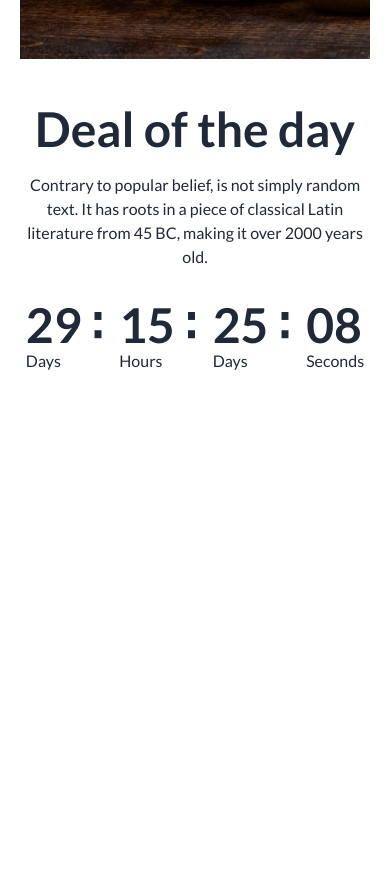
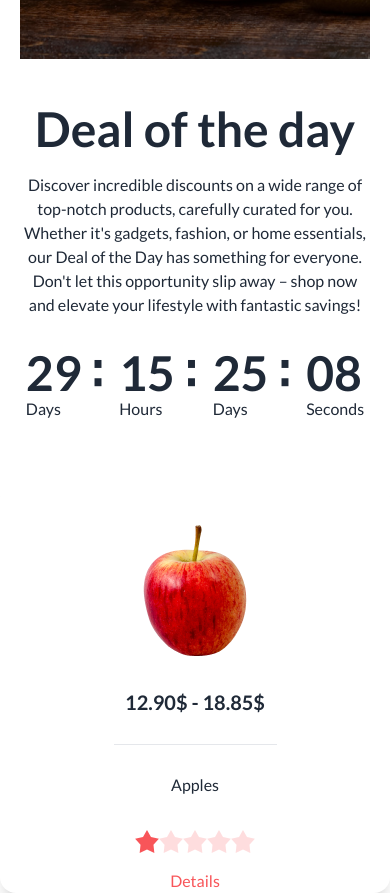
Before and after one commit to shakib-anwar-nibir17/fruit-brust-assignment-milestone3, a plain HTML site: page index.html in a window 390 px wide. Shown: the part 725-1618 px from the top of the page. Before the commit the page ends 1098 px from the top, so only its background shows below. Drawn offline with nearby package versions, Linux system fonts and the light colour scheme; grey boxes are pictures that could not be loaded.

Commit message:
single card completion

```diff
--- a/index.html
+++ b/index.html
@@ -213,15 +213,15 @@
 
     <!-- deal of the day section -->
 <div  class="container mx-auto flex flex-col gap-8  px-5 justify-center md:flex-row md:gap-0">
-  <div class="flex-1 space-y-5 text-center lg:text-left">
+  <div class="flex-1 space-y-5 text-center md:text-left">
 <h1 class="text-5xl font-bold">
   Deal of the day
 </h1>
 <p>
-  Contrary to popular belief, is not simply random text. It has roots in a piece of classical Latin literature from 45 BC, making it over 2000 years old.
+  Discover incredible discounts on a wide range of top-notch products, carefully curated for you. Whether it's gadgets, fashion, or home essentials, our Deal of the Day has something for everyone. Don't let this opportunity slip away – shop now and elevate your lifestyle with fantastic savings!
 </p>
   </div>
-  <div class="flex-1 flex justify-center lg:justify-end space-x-4">
+  <div class="flex-1 flex justify-center md:justify-end space-x-4">
 <div>
   <h1 class="text-5xl font-bold">29  &ratio;</h1>
   <p>Days</p>
@@ -242,6 +242,60 @@
 </div>
 <!-- deal of the day section ending-->
 
+<!-- card section  -->
+<section class="container mx-auto mt-16">
+  <div class="card bg-base-100 shadow-xl">
+    <figure class="px-10 pt-10">
+      <img src="./images/fruit6.png" alt="Shoes" class="rounded-xl" />
+    </figure>
+    <div class="card-body items-center text-center space-y-5">
+      <h2 class="card-title">12.90$ - 18.85$</h2>
+      <hr class="w-1/2">
+      <p>Apples</p>
+    </div>
+    <div class="rating flex justify-center">
+    <input type="radio" name="rating-4" class="mask mask-star-2 bg-[#F85559]"  checked/>
+    <input type="radio" name="rating-4" class="mask mask-star-2 bg-[#F85559]" />
+    <input type="radio" name="rating-4" class="mask mask-star-2 bg-[#F85559]" />
+    <input type="radio" name="rating-4" class="mask mask-star-2 bg-[#F85559]" />
+    <input type="radio" name="rating-4" class="mask mask-star-2 bg-[#F85559]" />
+    </div>
+    <div class="flex justify-center mt-4">
+      <!-- Open the modal using ID.showModal() method -->
+  <button class="text-[#F85559]" onclick="my_modal_1.showModal()">Details</button>
+  <dialog id="my_modal_1" class="modal">
+    <form method="dialog" class="modal-box">
+      <figure class="px-10 pt-10">
+        <img src="./images/fruit6.png" alt="Shoes" class="rounded-xl" />
+      </figure>
+      <div>
+        <div class="card-body items-center text-center space-y-5">
+          <h2 class="card-title">12.90$ - 18.85$</h2>
+          <p>Apple: Nature's Delicious Powerhouse!</p>
+        </div>
+        <div class="rating flex justify-center">
+        <input type="radio" name="rating-4" class="mask mask-star-2 bg-[#F85559]" checked/>
+        <input type="radio" name="rating-4" class="mask mask-star-2 bg-[#F85559]" />
+        <input type="radio" name="rating-4" class="mask mask-star-2 bg-[#F85559]" />
+        <input type="radio" name="rating-4" class="mask mask-star-2 bg-[#F85559]" />
+        <input type="radio" name="rating-4" class="mask mask-star-2 bg-[#F85559]" />
+        </div>
+      </div>
+      <div class="modal-action justify-center">
+        <!-- if there is a button in form, it will close the modal -->
+        <button class="btn bg-white  text-[#F85559]">Close</button>
+        <button class="btn bg-main-btn text-white">Buy Now</button>
+
+      </div>
+    </form>
+  </dialog>
+    </div>
+  </div>
+
+  <!-- card section ending -->
+</section>
+
+
   </main>
   <footer>
 
```
